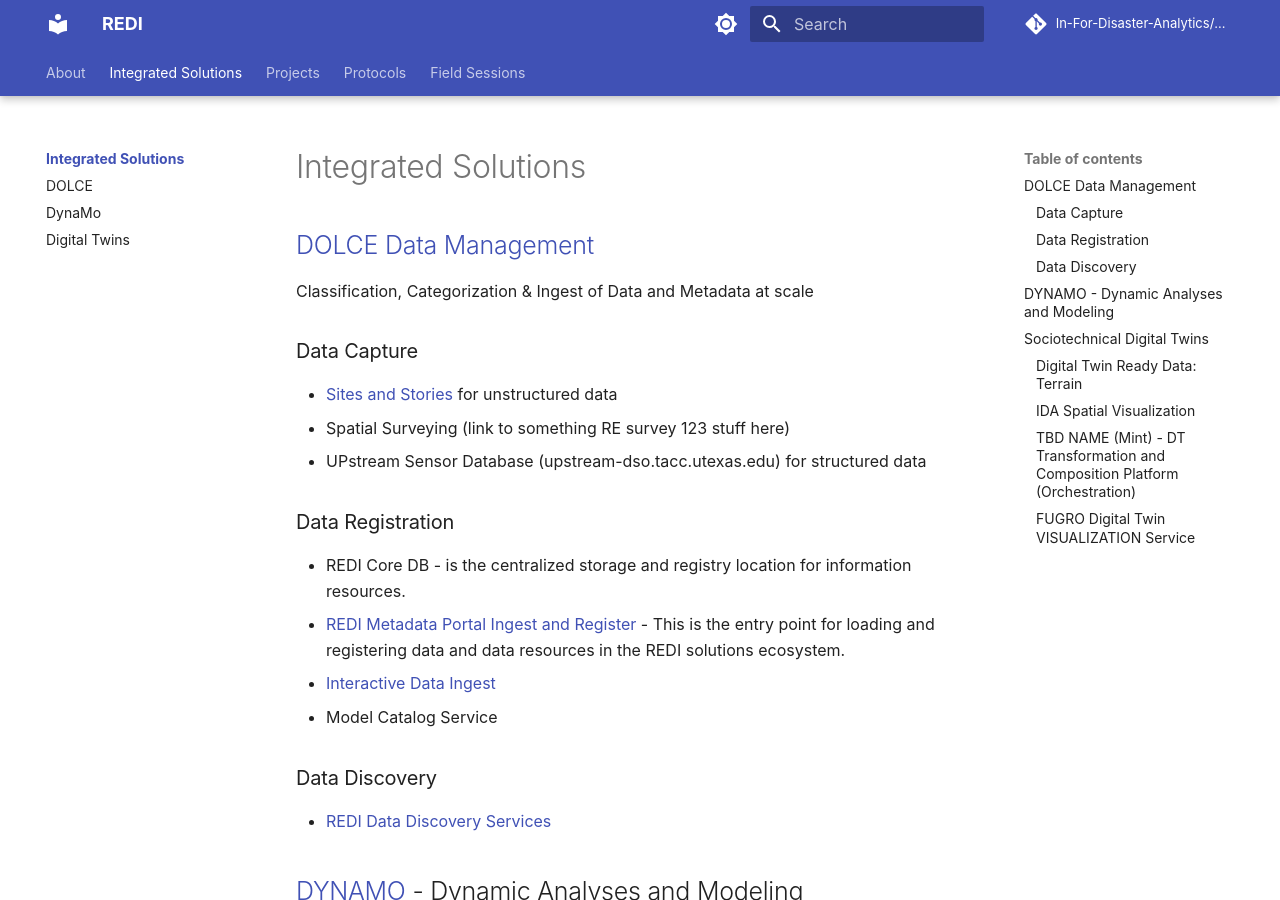
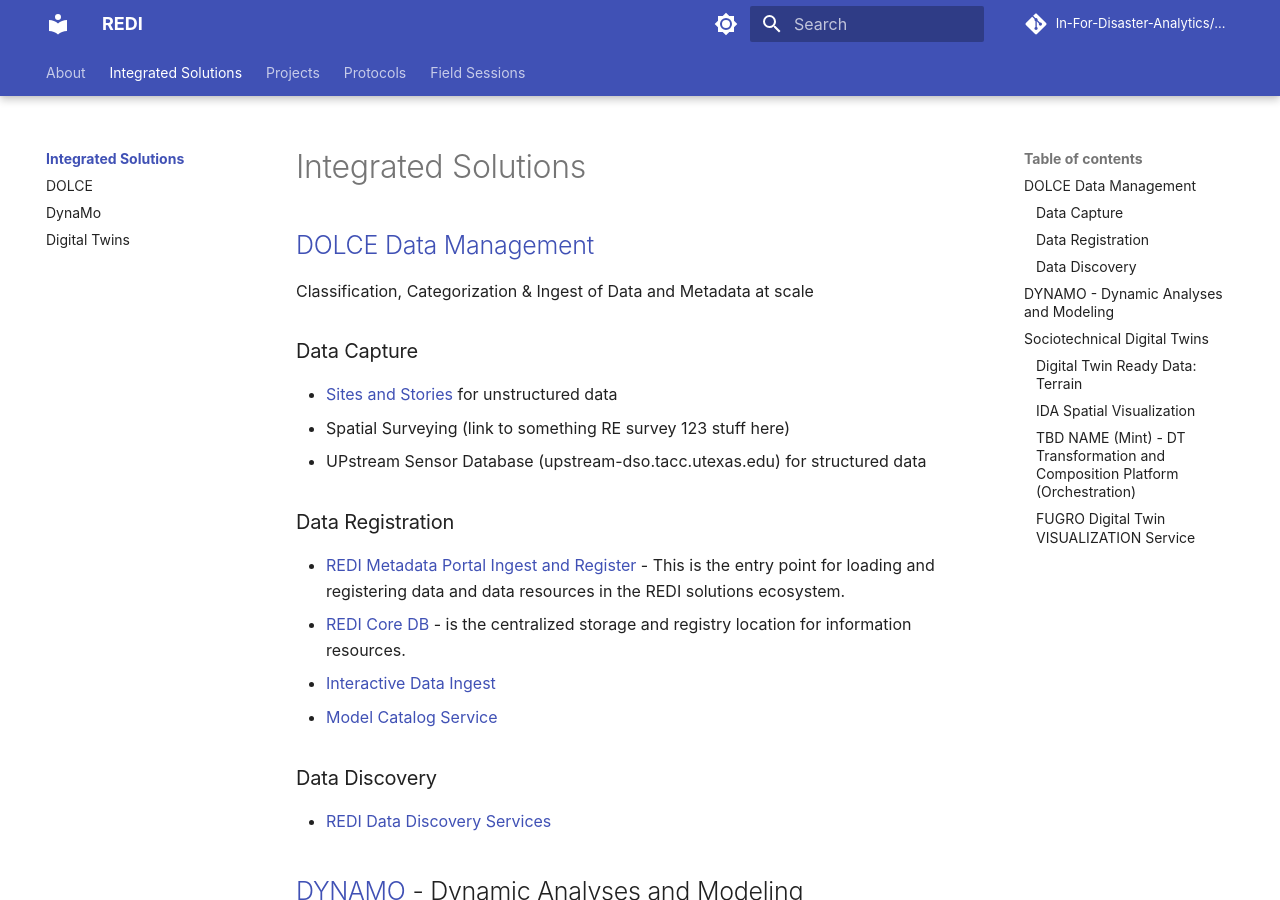
Before and after one commit to In-For-Disaster-Analytics/REDI-Documentation, an MkDocs documentation site: the page built from docs/integrated-solutions/index.md, in a window 1280 px wide and 900 px high. Built offline with MkDocs 1.6.1 and Material for MkDocs 9.7.7, drawn with Linux system fonts in a browser that asks for light colours; comment, search, counter and statistics services are not loaded; part of the change alters nothing that is shown.

```diff
--- a/docs/integrated-solutions/index.md
+++ b/docs/integrated-solutions/index.md
@@ -10,10 +10,10 @@ Classification, Categorization & Ingest of Data and Metadata at scale
 - UPstream Sensor Database (upstream-dso.tacc.utexas.edu) for structured data
 
 ### Data Registration
-- REDI Core DB - is the centralized storage and registry location for information resources.
 - [REDI Metadata Portal Ingest and Register](https://ms2-dev.tacc.utexas.edu/metadata_app/) - This is the entry point for loading and registering data and data resources in the REDI solutions ecosystem.
+  - [REDI Core DB](https://ms2-dev.tacc.utexas.edu/redi-api/explorer/) - is the centralized storage and registry location for information resources.
 - [Interactive Data Ingest](https://ms2-dev.tacc.utexas.edu/survey-attachments)
-- Model Catalog Service
+- [Model Catalog Service](https://tacc.mint.isi.edu/any/models/explore)
 
 ### Data Discovery
 - [REDI Data Discovery Services](http://ckan-kmp-setx.eastus.cloudapp.azure.com/)
```
